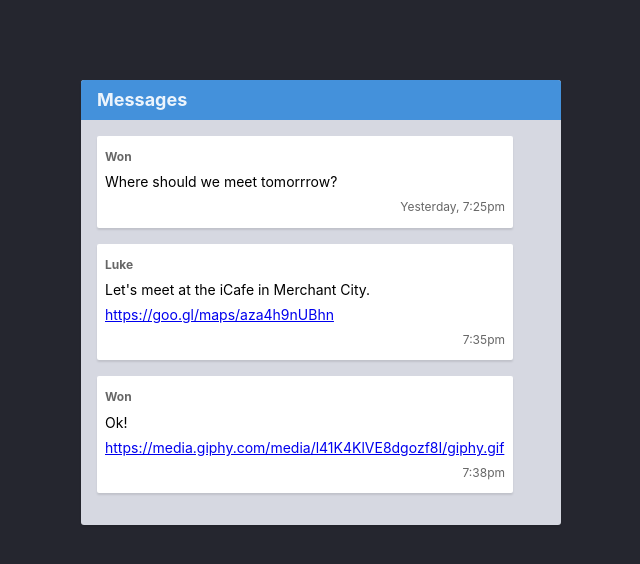
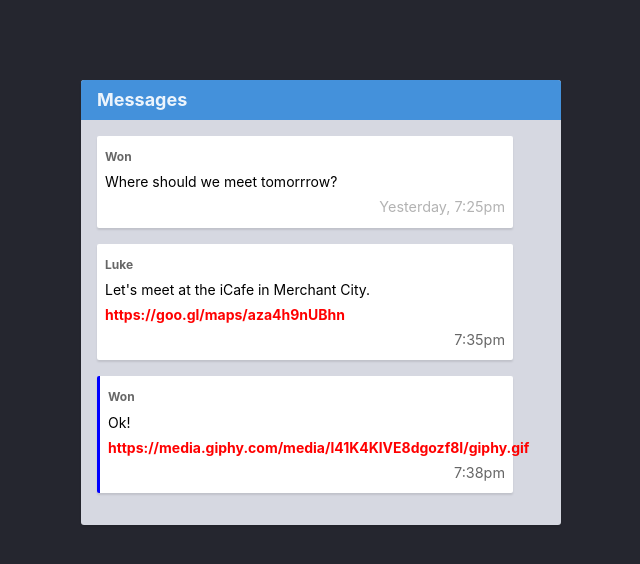
Before and after one commit to bachir001/cv, a website: page HTML-CSS-Git-Exercise-Tripoli/week-1/6-css-properties/index.html in a window 1280 px wide. Shown: the whole page, without its empty margins (319-959 px from the left). Drawn offline with Linux system fonts and the light colour scheme.

Commit message:
complete 6-html-css-properties

```diff
--- a/HTML-CSS-Git-Exercise-Tripoli/week-1/6-css-properties/styles.css
+++ b/HTML-CSS-Git-Exercise-Tripoli/week-1/6-css-properties/styles.css
@@ -1 +1,29 @@
 /* Add your CSS code below */
+.link{
+
+  font-weight: bold;
+  text-decoration: none;
+  color: red;
+}
+
+
+.message__time{
+
+font-size: 0.9rem;
+}
+
+.message--unread{
+
+  border-left: blue solid;
+
+}
+
+
+.message__time--old{
+
+  opacity:0.5;
+}
+
+.messages{
+  line-height: 1.5;
+}
```
